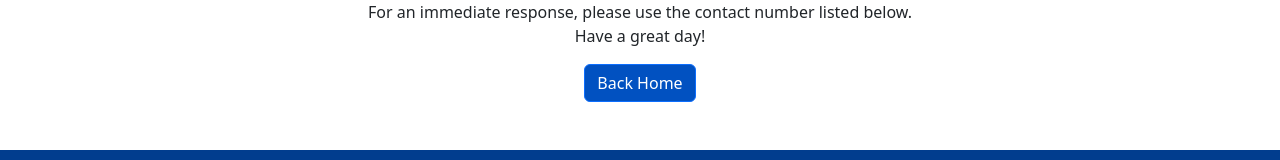
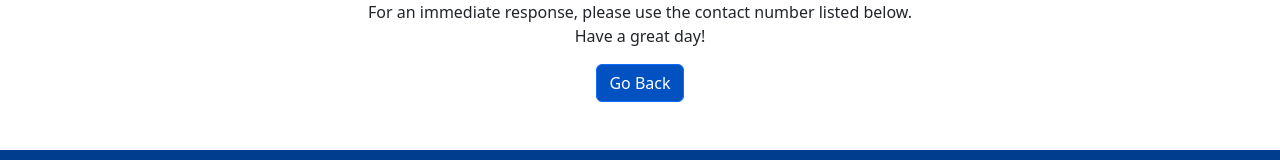
Before and after one commit to manishnagar1000/NewLearnerhunt_website, a Next.js app: page /thankyou in a window 1280 px wide. Shown: the part 360-520 px from the top of the page. Built offline with nearby package versions, Linux system fonts and the light colour scheme.

Commit message:
Update thankyou.js
go back feature to the same route

```diff
--- a/pages/thankyou.js
+++ b/pages/thankyou.js
@@ -2,8 +2,10 @@
 import { Container, Row, Col, Button } from "react-bootstrap";
 import Classes from "/styles/thankyou.module.css";
 import Link from "next/link";
+import { useRouter } from "next/router";
 
 const ThankYouPage = () => {
+  const router = useRouter();
   return (
     <div className="row border-top border-3 border-primary gx-0">
       <div className="col-md-6 mx-auto">
@@ -31,11 +33,11 @@
               listed below.
               <br /> Have a great day!
             </p>
-            <Link href="/">
-              <Button className={Classes.linkButton}>
-                <span>Back Home</span>
+            {/* <Link href="back"> */}
+              <Button onClick={()=>router.back()} className={Classes.linkButton}>
+                <span>Go Back</span>
               </Button>
-            </Link>
+            {/* </Link> */}
           </div>
         </div>
       </div>
```
